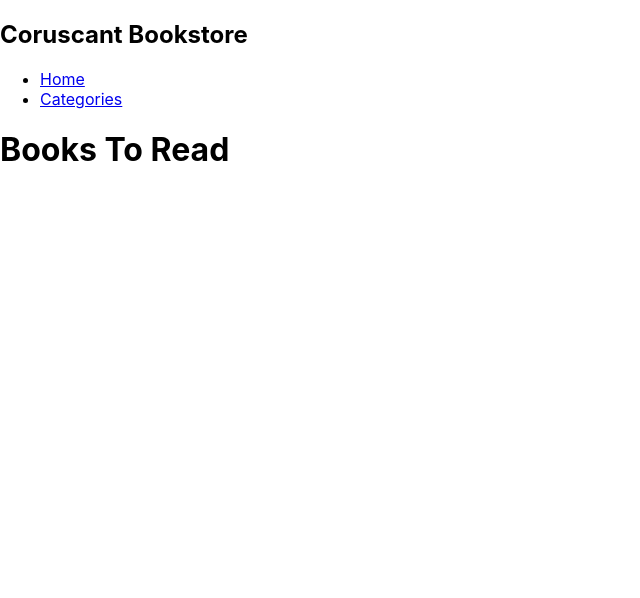
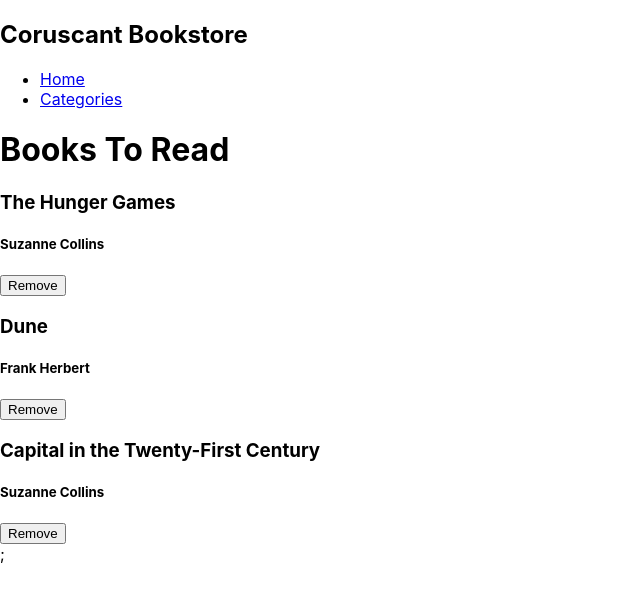
Before and after one commit to badger-99/Bookstore, a React (Create React App) app: page / in a window 1280 px wide. Shown: the top 598 px of the page, without its empty margins (0-640 px from the left). Built offline with nearby package versions, Linux system fonts and the light colour scheme.

Commit message:
Render books

```diff
--- a/src/components/Book.js
+++ b/src/components/Book.js
@@ -1,4 +1,18 @@
-const Book = () => (
-  <div>Book</div>
+import PropTypes from 'prop-types';
+
+const Book = ({ author, title, id }) => (
+  <div>
+    <h3>{title}</h3>
+    <h5>{author}</h5>
+    <button type="button" id={id}>
+      Remove
+    </button>
+  </div>
 );
+
+Book.propTypes = {
+  author: PropTypes.string.isRequired,
+  title: PropTypes.string.isRequired,
+  id: PropTypes.number.isRequired,
+};
 export default Book;
--- /dev/null
+++ b/src/components/BookList.js
@@ -0,0 +1,30 @@
+import Book from './Book';
+
+const books = [
+  {
+    title: 'The Hunger Games',
+    author: 'Suzanne Collins',
+    id: 1,
+  },
+
+  {
+    title: 'Dune',
+    author: 'Frank Herbert',
+    id: 2,
+  },
+
+  {
+    title: 'Capital in the Twenty-First Century',
+    author: 'Suzanne Collins',
+    id: 3,
+  },
+];
+
+const BookList = () => (
+  <div>
+    {books.map((book) => (
+      <Book key={book.id} author={book.author} title={book.title} />
+    ))}
+  </div>
+);
+export default BookList;
--- a/src/components/Books.js
+++ b/src/components/Books.js
@@ -1,6 +1,10 @@
+import BookList from './BookList';
+
 const Books = () => (
   <div>
     <h1>Books To Read</h1>
+    <BookList />
+    ;
   </div>
 );
 export default Books;
--- a/src/components/Navigation.js
+++ b/src/components/Navigation.js
@@ -1,4 +1,4 @@
-import { NavLink } from "react-router-dom";
+import { NavLink } from 'react-router-dom';
 
 const Navigation = () => (
   <nav>
```
